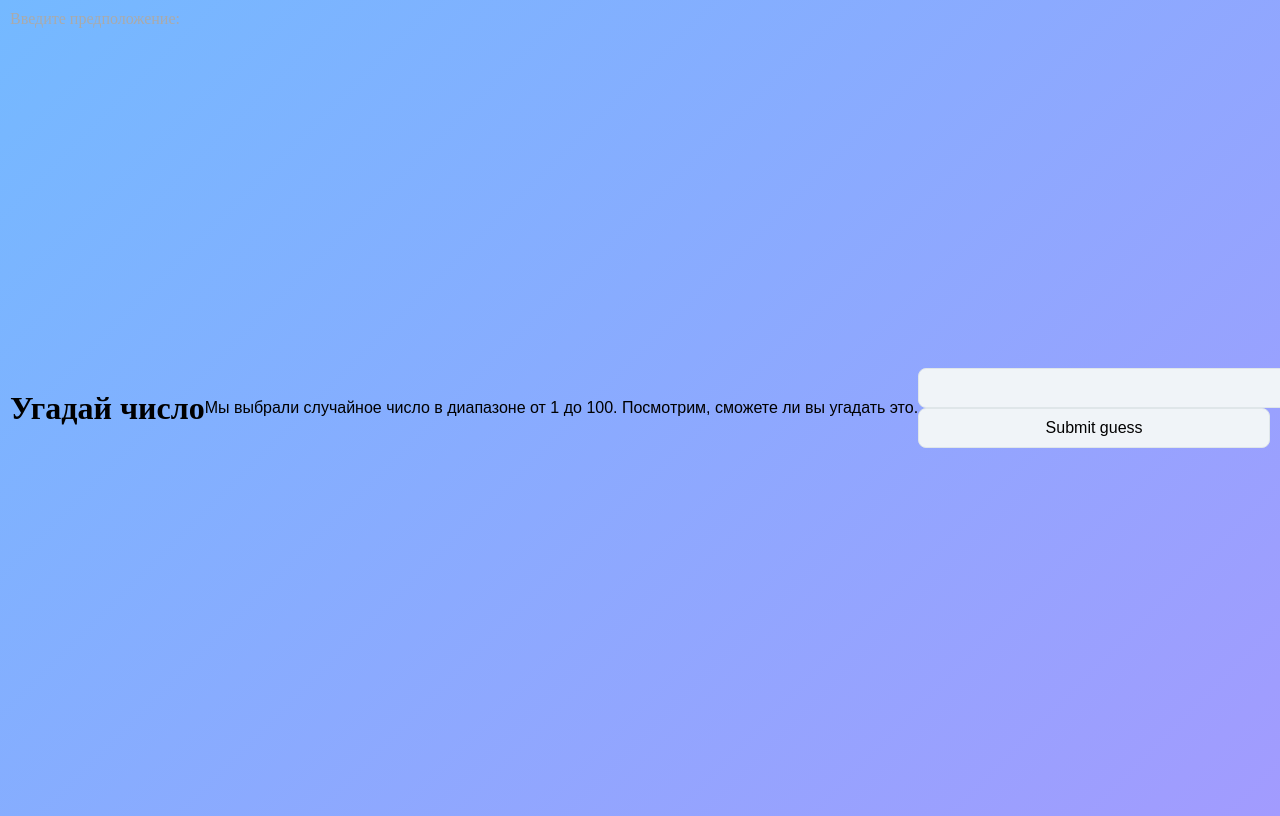
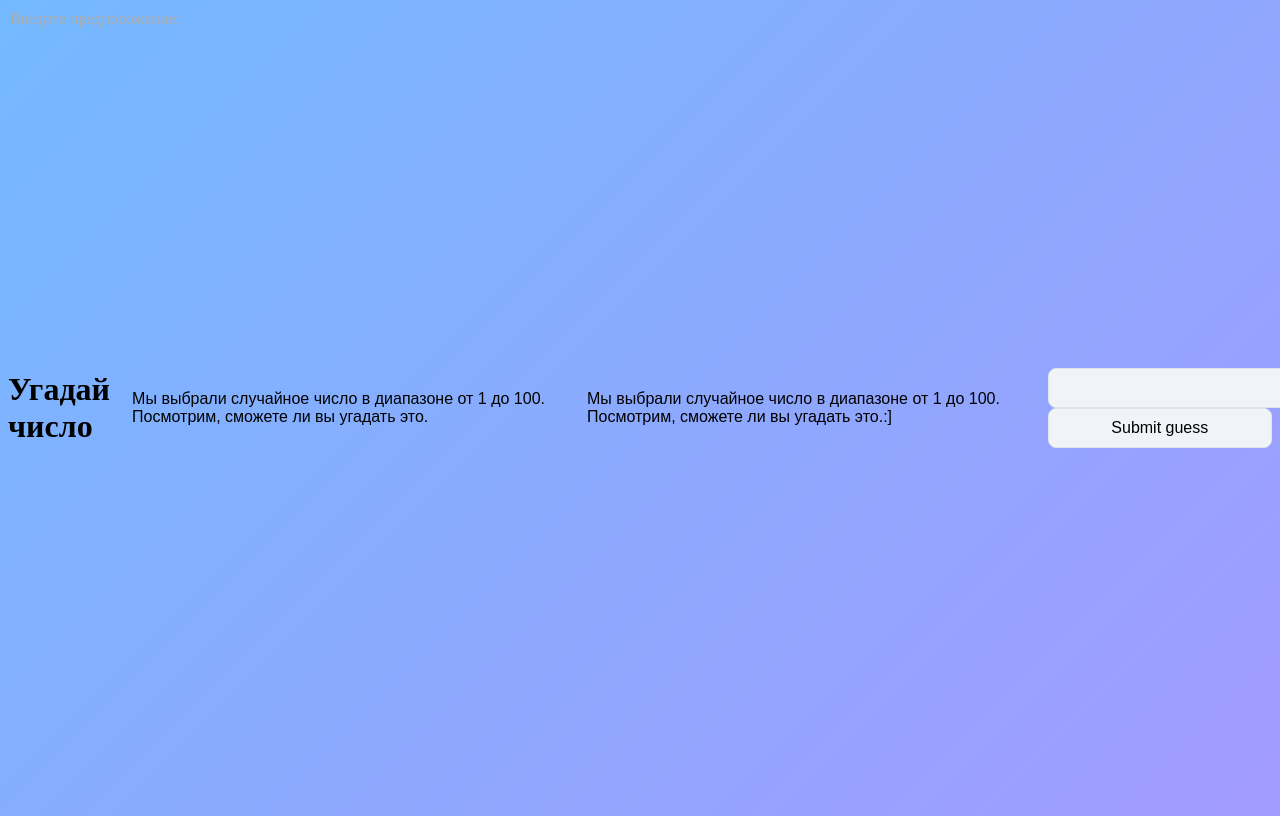
Before and after one commit to Lopijok/Lopi, a plain HTML site: page index.html in a window 1280 px wide. Drawn offline with Linux system fonts and the light colour scheme.

Commit message:
Update index.html

```diff
--- a/index.html
+++ b/index.html
@@ -9,6 +9,7 @@
     <link rel="stylesheet" href="style.css">
     <h1>Угадай число</h1>
     <p class="dop"> Мы выбрали случайное число в диапазоне от 1 до 100. Посмотрим, сможете ли вы угадать это.</p>
+    <p class="dop"> Мы выбрали случайное число в диапазоне от 1 до 100. Посмотрим, сможете ли вы угадать это.:]</p>
     <div class="form">
       <label for="guessField">Введите предположение:</label>
       <input type="text" id="guessField" class="guessField">
```
